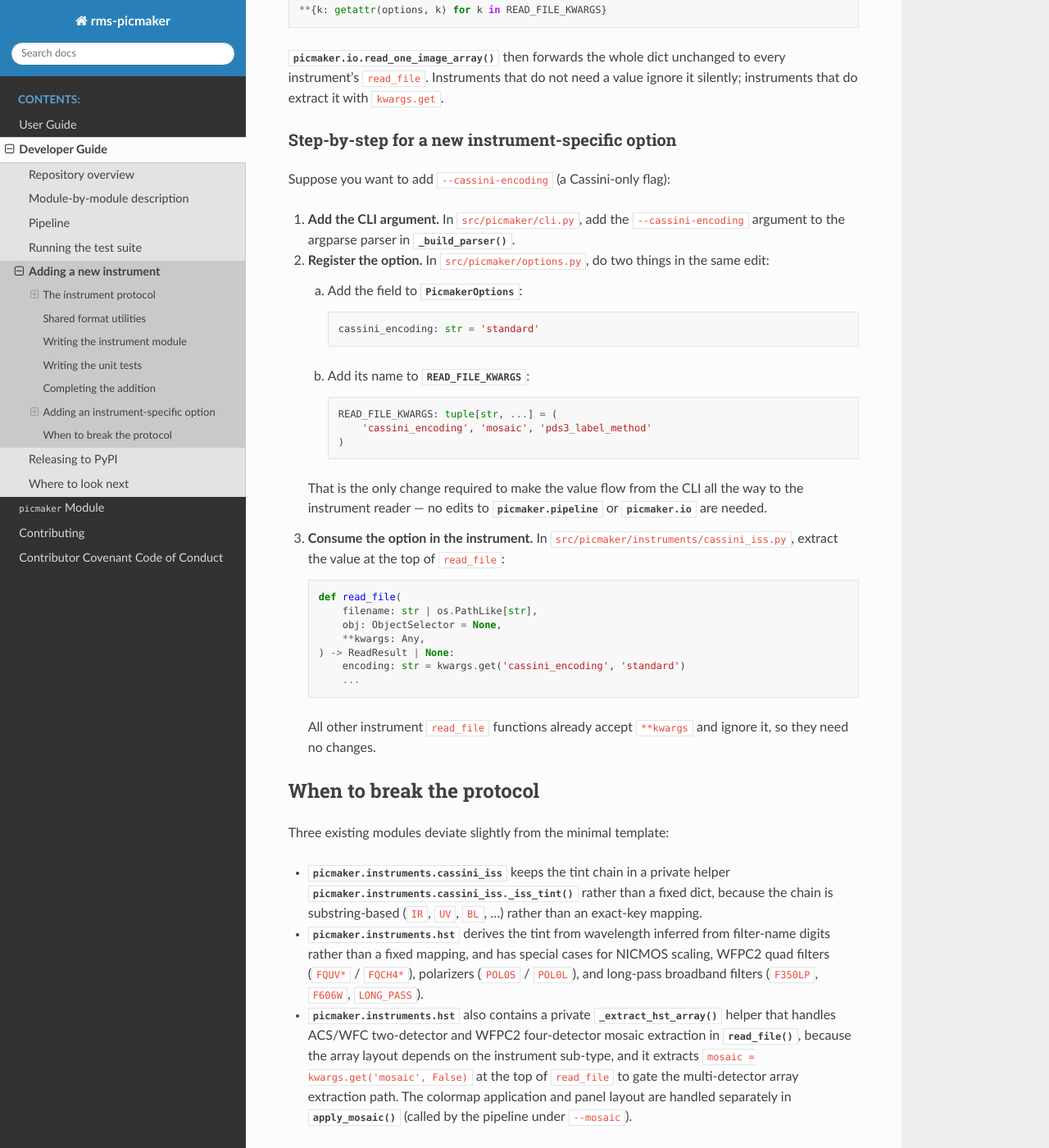
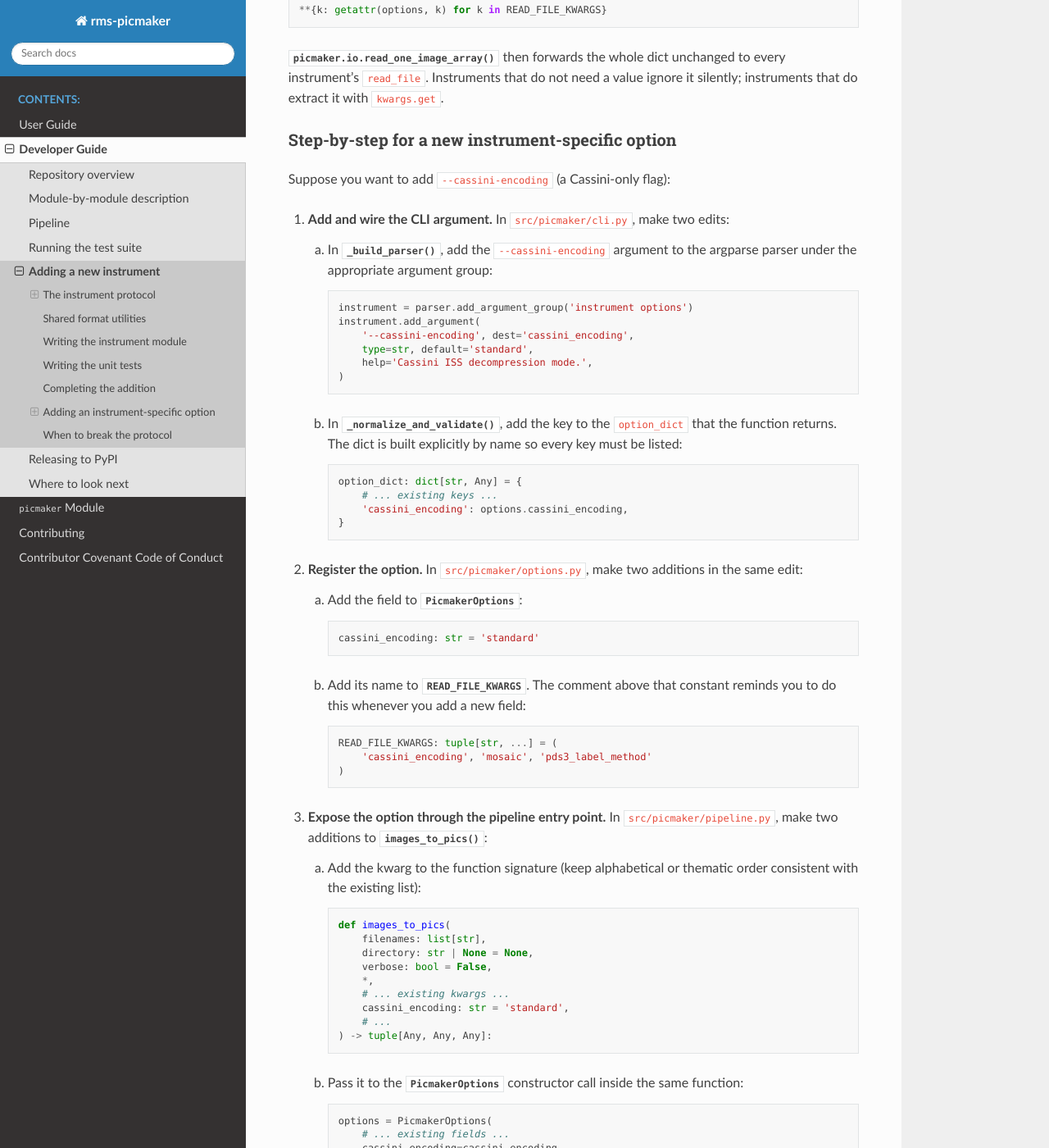
Before and after one commit to SETI/rms-picmaker, a Sphinx documentation site: the page built from docs/dev/adding_an_instrument.rst, in a window 1280 px wide and 1400 px high, scrolled down 6735 px. Shown: the whole window at 82% size. Built offline with Sphinx 7.4.7 and the Read the Docs theme 3.1.0, drawn with Linux system fonts in a browser that asks for light colours; some of the changed text lies outside the part shown.

Commit message:
Fix and expand adding-instrument-option docs: cover all four files
The previous instructions claimed the change touched exactly three files
and that pipeline.py needed no edits, which was incorrect. A new
instrument-specific option requires edits in four places:
cli.py (_build_parser + _normalize_and_validate option_dict),
options.py (PicmakerOptions field + READ_FILE_KWARGS),
pipeline.py (images_to_pics signature + PicmakerOptions constructor),
and the instrument module itself. Expand step 1 to cover both cli.py
functions, add step 3 for pipeline.py, and renumber accordingly.

Co-Authored-By: Claude Sonnet 4.6 <noreply@anthropic.com>

```diff
--- a/docs/dev/adding_an_instrument.rst
+++ b/docs/dev/adding_an_instrument.rst
@@ -377,9 +377,10 @@ Adding an instrument-specific option
 
 Sometimes a new feature only makes sense for one instrument — for example
 a Cassini-specific decompression mode or an HST-specific scaling flag.
-The pipeline is designed so that adding such an option touches exactly
-three files; no other instrument files and neither :mod:`picmaker.io` nor
-:mod:`picmaker.pipeline` need to change.
+Adding such an option touches four files: :file:`src/picmaker/cli.py`
+(in two functions), :file:`src/picmaker/options.py`,
+:file:`src/picmaker/pipeline.py`, and the instrument module itself.
+:mod:`picmaker.io` needs no changes.
 
 How the forwarding works
 ~~~~~~~~~~~~~~~~~~~~~~~~
@@ -410,12 +411,34 @@ Step-by-step for a new instrument-specific option
 
 Suppose you want to add ``--cassini-encoding`` (a Cassini-only flag):
 
-1. **Add the CLI argument.** In :file:`src/picmaker/cli.py`, add the
-   ``--cassini-encoding`` argument to the argparse parser in
-   :func:`!_build_parser`.
+1. **Add and wire the CLI argument.** In :file:`src/picmaker/cli.py`,
+   make two edits:
 
-2. **Register the option.** In :file:`src/picmaker/options.py`, do two
-   things in the same edit:
+   a. In :func:`!_build_parser`, add the ``--cassini-encoding`` argument
+      to the argparse parser under the appropriate argument group:
+
+      .. code-block:: python
+
+         instrument = parser.add_argument_group('instrument options')
+         instrument.add_argument(
+             '--cassini-encoding', dest='cassini_encoding',
+             type=str, default='standard',
+             help='Cassini ISS decompression mode.',
+         )
+
+   b. In :func:`!_normalize_and_validate`, add the key to the
+      ``option_dict`` that the function returns.  The dict is built
+      explicitly by name so every key must be listed:
+
+      .. code-block:: python
+
+         option_dict: dict[str, Any] = {
+             # ... existing keys ...
+             'cassini_encoding': options.cassini_encoding,
+         }
+
+2. **Register the option.** In :file:`src/picmaker/options.py`, make
+   two additions in the same edit:
 
    a. Add the field to :class:`~picmaker.options.PicmakerOptions`:
 
@@ -423,7 +446,9 @@ Suppose you want to add ``--cassini-encoding`` (a Cassini-only flag):
 
          cassini_encoding: str = 'standard'
 
-   b. Add its name to :data:`~picmaker.options.READ_FILE_KWARGS`:
+   b. Add its name to :data:`~picmaker.options.READ_FILE_KWARGS`.  The
+      comment above that constant reminds you to do this whenever you add
+      a new field:
 
       .. code-block:: python
 
@@ -431,11 +456,41 @@ Suppose you want to add ``--cassini-encoding`` (a Cassini-only flag):
              'cassini_encoding', 'mosaic', 'pds3_label_method'
          )
 
-   That is the only change required to make the value flow from the CLI
-   all the way to the instrument reader — no edits to
-   :mod:`picmaker.pipeline` or :mod:`picmaker.io` are needed.
+3. **Expose the option through the pipeline entry point.** In
+   :file:`src/picmaker/pipeline.py`, make two additions to
+   :func:`~picmaker.pipeline.images_to_pics`:
 
-3. **Consume the option in the instrument.** In
+   a. Add the kwarg to the function signature (keep alphabetical or
+      thematic order consistent with the existing list):
+
+      .. code-block:: python
+
+         def images_to_pics(
+             filenames: list[str],
+             directory: str | None = None,
+             verbose: bool = False,
+             *,
+             # ... existing kwargs ...
+             cassini_encoding: str = 'standard',
+             # ...
+         ) -> tuple[Any, Any, Any]:
+
+   b. Pass it to the :class:`~picmaker.options.PicmakerOptions`
+      constructor call inside the same function:
+
+      .. code-block:: python
+
+         options = PicmakerOptions(
+             # ... existing fields ...
+             cassini_encoding=cassini_encoding,
+         )
+
+   Library callers that bypass the CLI — passing kwargs directly to
+   :func:`~picmaker.pipeline.images_to_pics` — receive the option through
+   this signature.  The CLI path reaches it via ``**option_dict``
+   (assembled in step 1b).
+
+4. **Consume the option in the instrument.** In
    :file:`src/picmaker/instruments/cassini_iss.py`, extract the value at
    the top of ``read_file``:
 
@@ -450,7 +505,7 @@ Suppose you want to add ``--cassini-encoding`` (a Cassini-only flag):
           ...
 
    All other instrument ``read_file`` functions already accept
-   ``**kwargs`` and ignore it, so they need no changes.
+   ``**kwargs`` and ignore unknown keys, so they need no changes.
 
 When to break the protocol
 --------------------------
```
